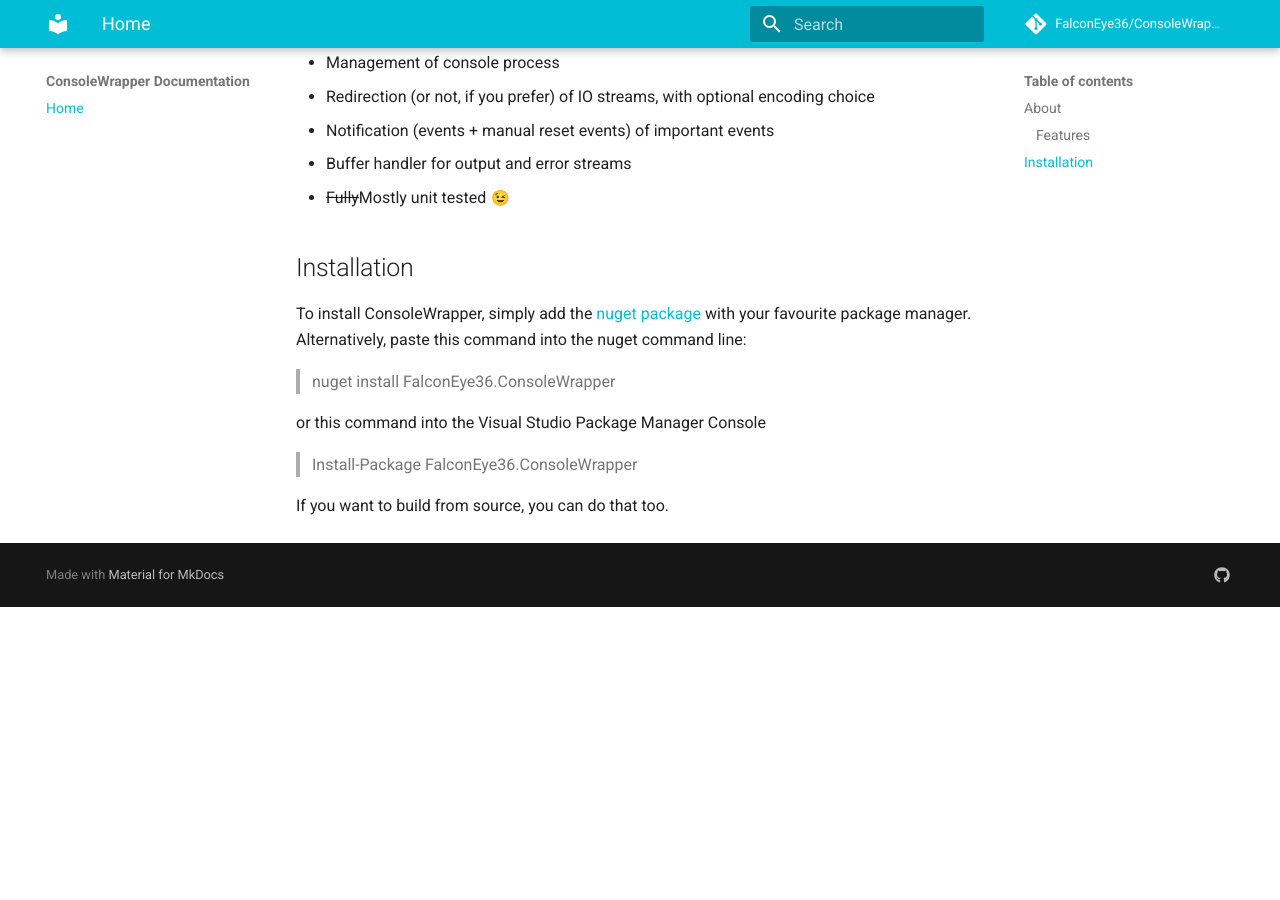
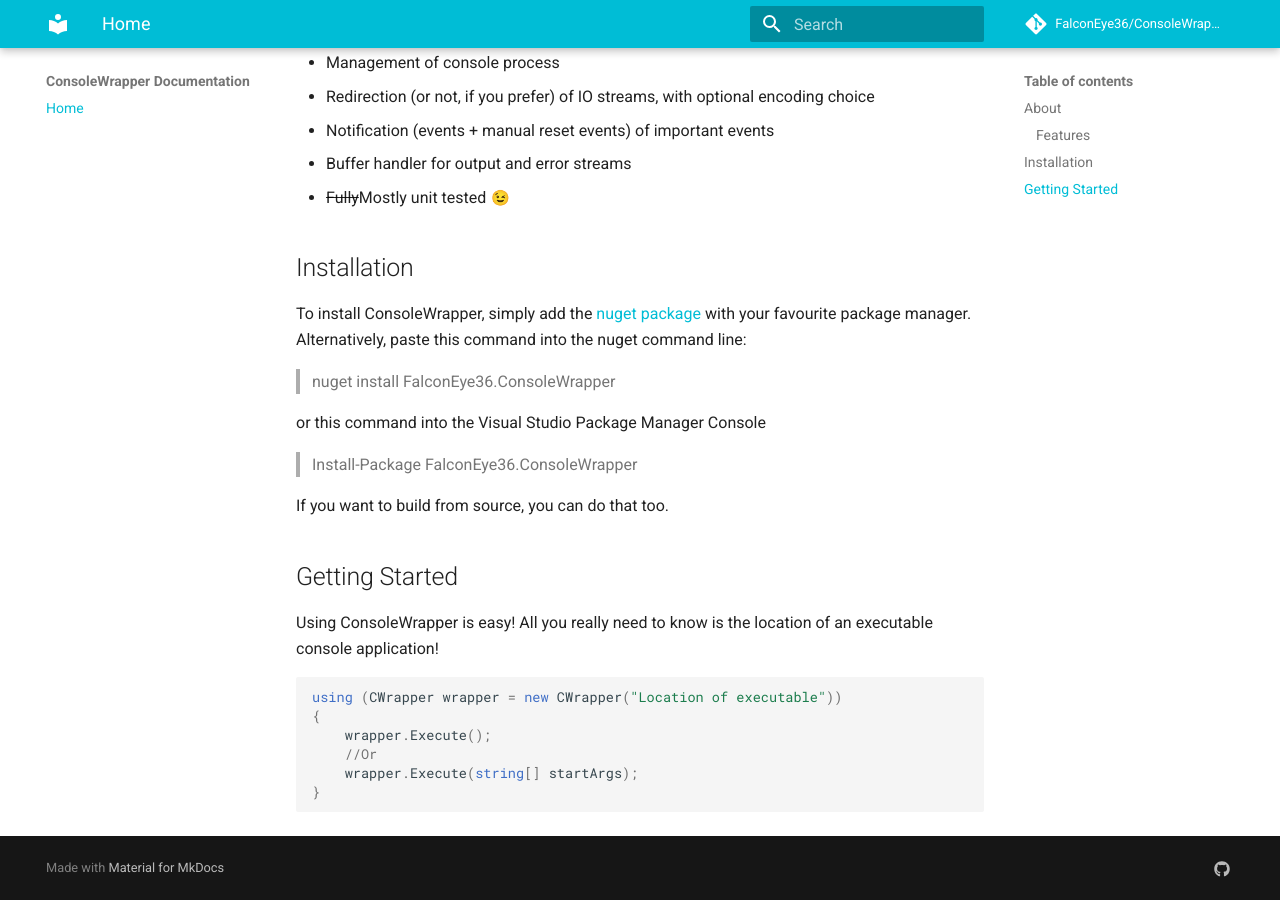
Before and after one commit to johnmbaughman/ConsoleWrapper, an MkDocs documentation site: the page built from docs/index.md, in a window 1280 px wide and 900 px high, scrolled down 535 px. Built offline with MkDocs 1.6.1 and Material for MkDocs 9.7.7, drawn with Linux system fonts in a browser that asks for light colours; emoji names are drawn with the system emoji font; comment, search, counter and statistics services are not loaded; old or Windows-style settings are respelled for this version of MkDocs; before the commit the page ends 1142 px from its top, so only the background shows below that.

Commit message:
Update docs

````diff
--- /dev/null
+++ b/docs/getting_started.md
@@ -0,0 +1 @@
+# Getting Started
--- a/docs/index.md
+++ b/docs/index.md
@@ -25,3 +25,15 @@ or this command into the Visual Studio Package Manager Console
 > Install-Package FalconEye36.ConsoleWrapper
 
 If you want to build from source, you can do that too.
+
+## Getting Started
+Using ConsoleWrapper is easy! All you really need to know is the location of an executable console application!
+
+```c#
+using (CWrapper wrapper = new CWrapper("Location of executable"))
+{
+	wrapper.Execute();
+	//Or
+	wrapper.Execute(string[] startArgs);
+}
+```
````
